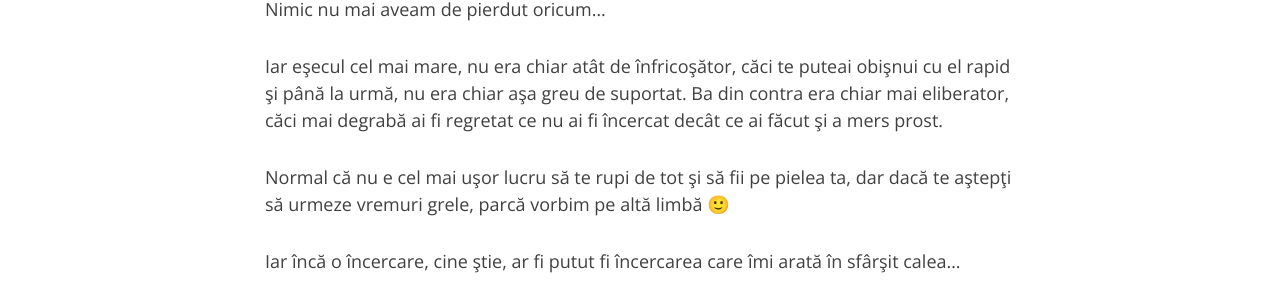
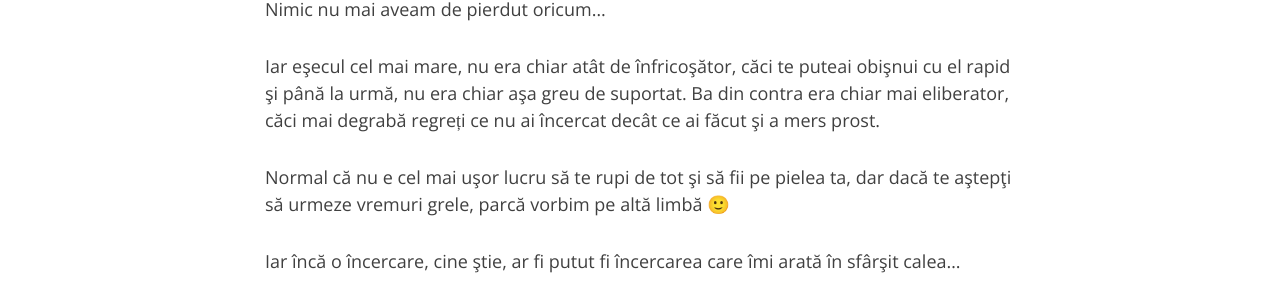
Before and after one commit to adrianharabula/adrianharabula.github.io, a Jekyll site: the page built from _posts/2016-03-24-primul-venit-din-freelancing.md, in a window 1280 px wide and 900 px high, scrolled down 430 px. Shown: the part 206-509 px from the top of the window. Built offline with Jekyll 4.4.1, drawn with Linux system fonts in a browser that asks for light colours; nearby versions of some CDN libraries.

Commit message:
updates regret passage

```diff
--- a/_posts/2016-03-24-primul-venit-din-freelancing.md
+++ b/_posts/2016-03-24-primul-venit-din-freelancing.md
@@ -11,7 +11,7 @@ De zeci de astfel de încercări am mai avut parte în ultimii ani, însă de fi
 
 Nimic nu mai aveam de pierdut oricum…
 
-Iar eşecul cel mai mare, nu era chiar atât de înfricoşător, căci te puteai obişnui cu el rapid şi până la urmă, nu era chiar aşa greu de suportat. Ba din contra era chiar mai eliberator, căci mai degrabă ai fi regretat ce nu ai fi încercat decât ce ai făcut şi a mers prost.
+Iar eşecul cel mai mare, nu era chiar atât de înfricoşător, căci te puteai obişnui cu el rapid şi până la urmă, nu era chiar aşa greu de suportat. Ba din contra era chiar mai eliberator, căci mai degrabă regreți ce nu ai încercat decât ce ai făcut şi a mers prost.
 
 Normal că nu e cel mai uşor lucru să te rupi de tot şi să fii pe pielea ta, dar dacă te aştepţi să urmeze vremuri grele, parcă vorbim pe altă limbă 🙂
 
```
